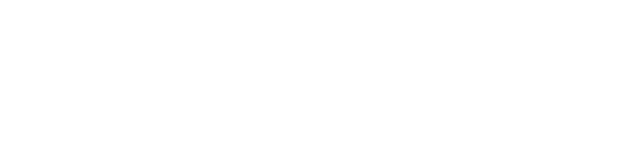
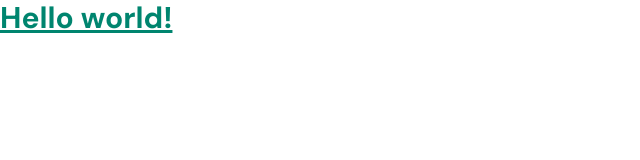
Before and after one commit to devmamunbd/doctor-care, a plain HTML site: page index.html in a window 1280 px wide. Shown: the whole page, without its empty margins (0-640 px from the left). Drawn offline with nearby package versions, Linux system fonts and the light colour scheme.

Commit message:
tailwing and font customize

```diff
--- a/index.html
+++ b/index.html
@@ -8,10 +8,35 @@
       type="image/x-icon"
     />
     <meta name="viewport" content="width=device-width, initial-scale=1.0" />
+    <script src="https://unpkg.com/@tailwindcss/browser@4"></script>
+    <style type="text/tailwindcss">
+      @theme {
+        --color-primary: #00856f;
+        --color-green-light: #dce9e2;
+        --color-green-light-02: #f7f9f9;
+        --color-brand-beige: #fffaf1;
+        --color-brand-hover: #02453a;
+        --font-primary: "DM Sans", sans-serif;
+      }
+    </style>
     <title>Doctor Care</title>
+    <link rel="preconnect" href="https://fonts.googleapis.com" />
+    <link rel="preconnect" href="https://fonts.gstatic.com" crossorigin />
+    <link
+      href="https://fonts.googleapis.com/css2?family=DM+Sans:ital,opsz,wght@0,9..40,100..1000;1,9..40,100..1000&display=swap"
+      rel="stylesheet"
+    />
+    <link
+      href="https://cdn.jsdelivr.net/npm/remixicon@4.5.0/fonts/remixicon.css"
+      rel="stylesheet"
+    />
   </head>
   <body>
-    <header></header>
+    <header>
+      <h1 class="text-3xl font-bold underline text-primary font-primary">
+        Hello world!
+      </h1>
+    </header>
     <script src="./js/script.js"></script>
   </body>
 </html>
```
Also changed, not shown: tailwind.config.js (added, +8 -0 lines).
